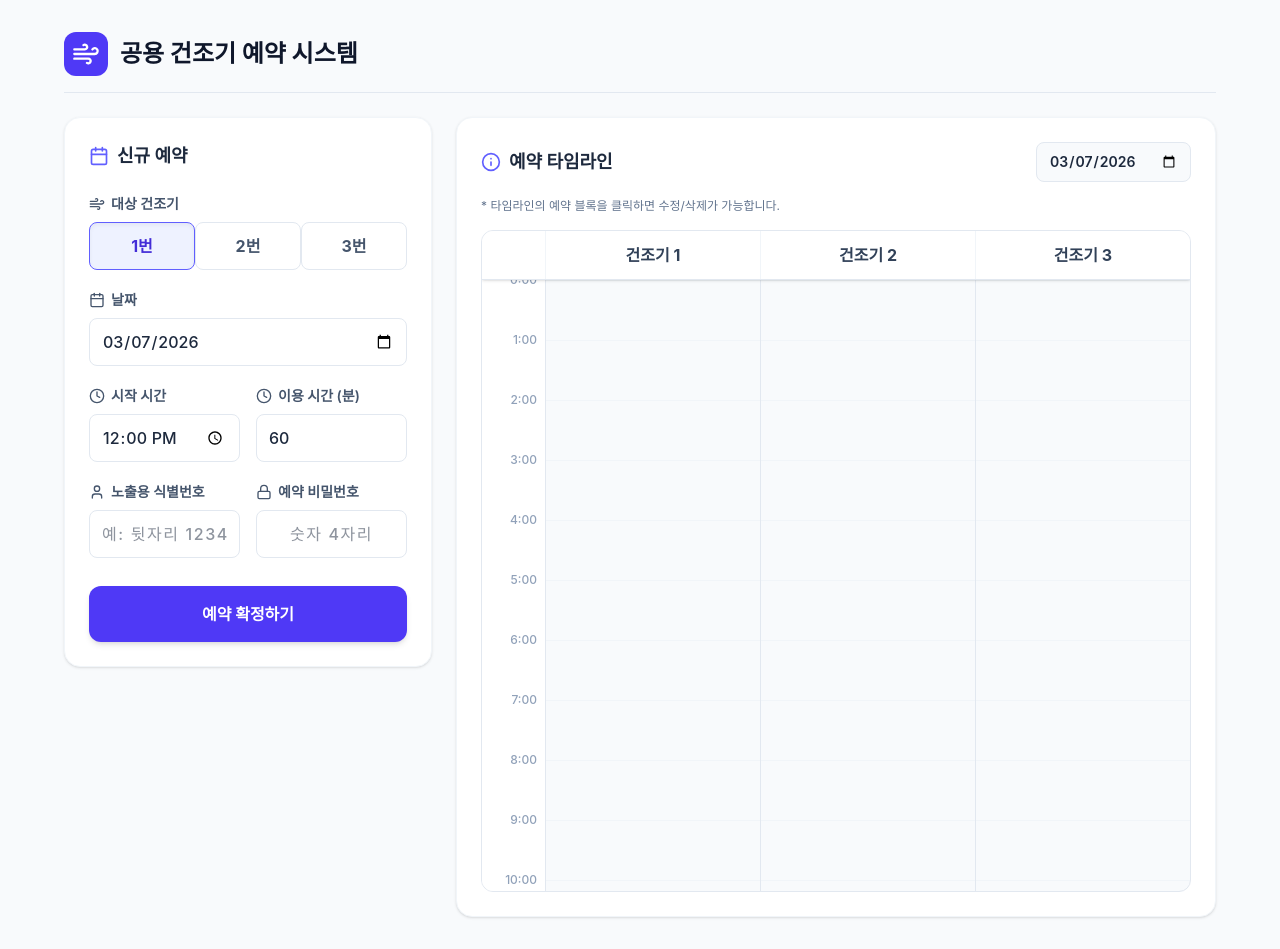
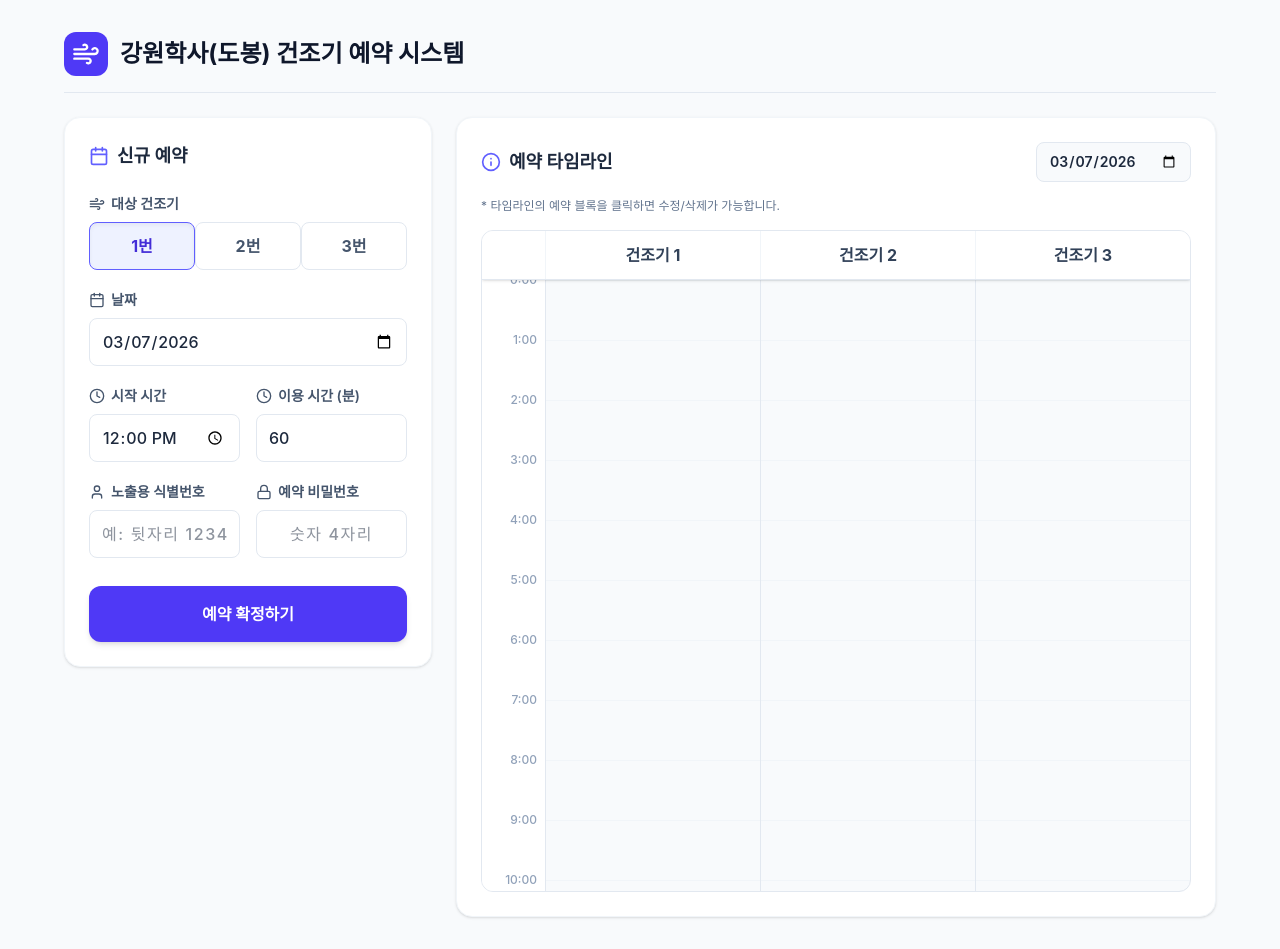
Before and after one commit to ckm7158/laundry-app, a React (Vite) app: page / in a window 1280 px wide. Built offline with nearby package versions, Linux system fonts and the light colour scheme.

Commit message:
시스템 이름 변경

```diff
--- a/src/App.jsx
+++ b/src/App.jsx
@@ -176,7 +176,7 @@ export default function DryerReservationSystem() {
             <div className="bg-indigo-600 p-2 rounded-xl text-white">
               <Wind size={28} />
             </div>
-            <h1 className="text-2xl font-bold text-slate-900">공용 건조기 예약 시스템</h1>
+            <h1 className="text-2xl font-bold text-slate-900">강원학사(도봉) 건조기 예약 시스템</h1>
           </div>
         </header>
 
```
